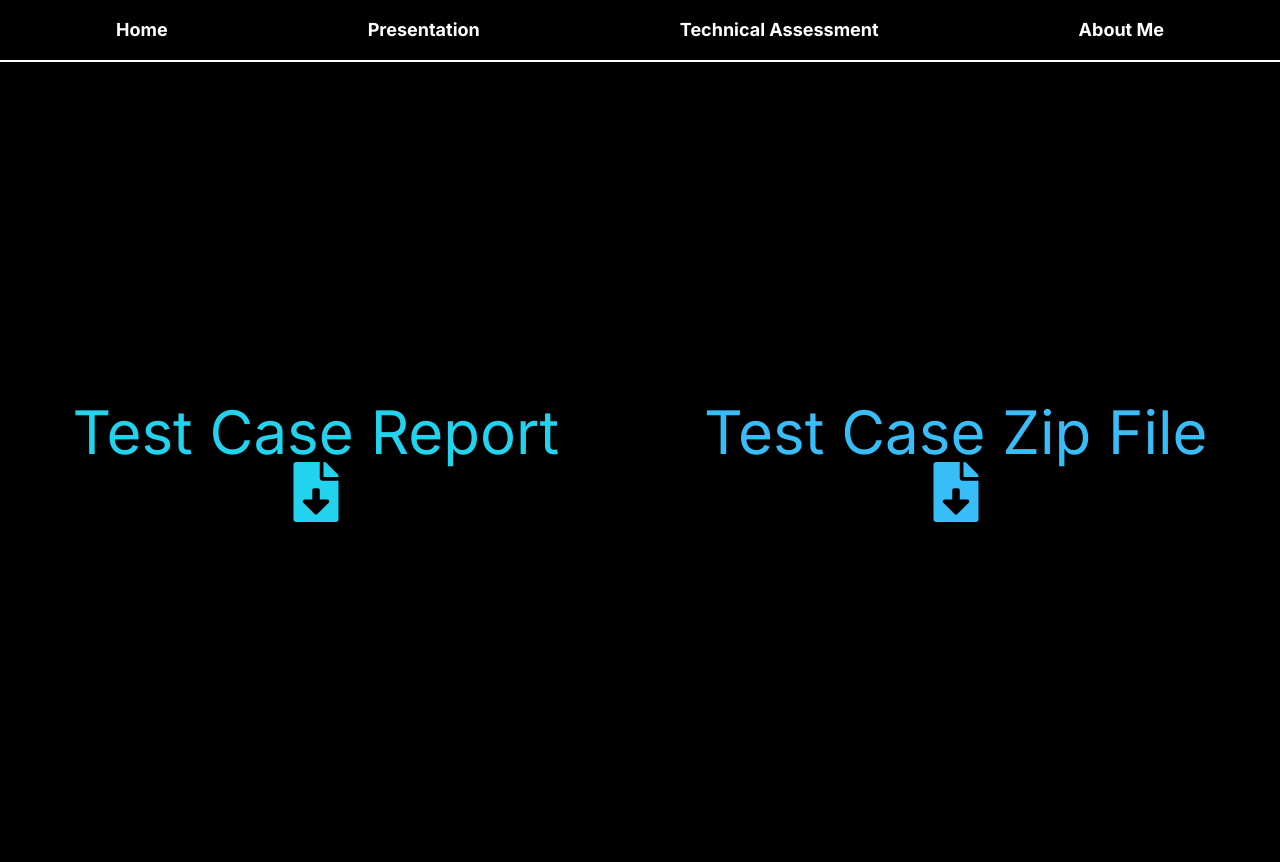
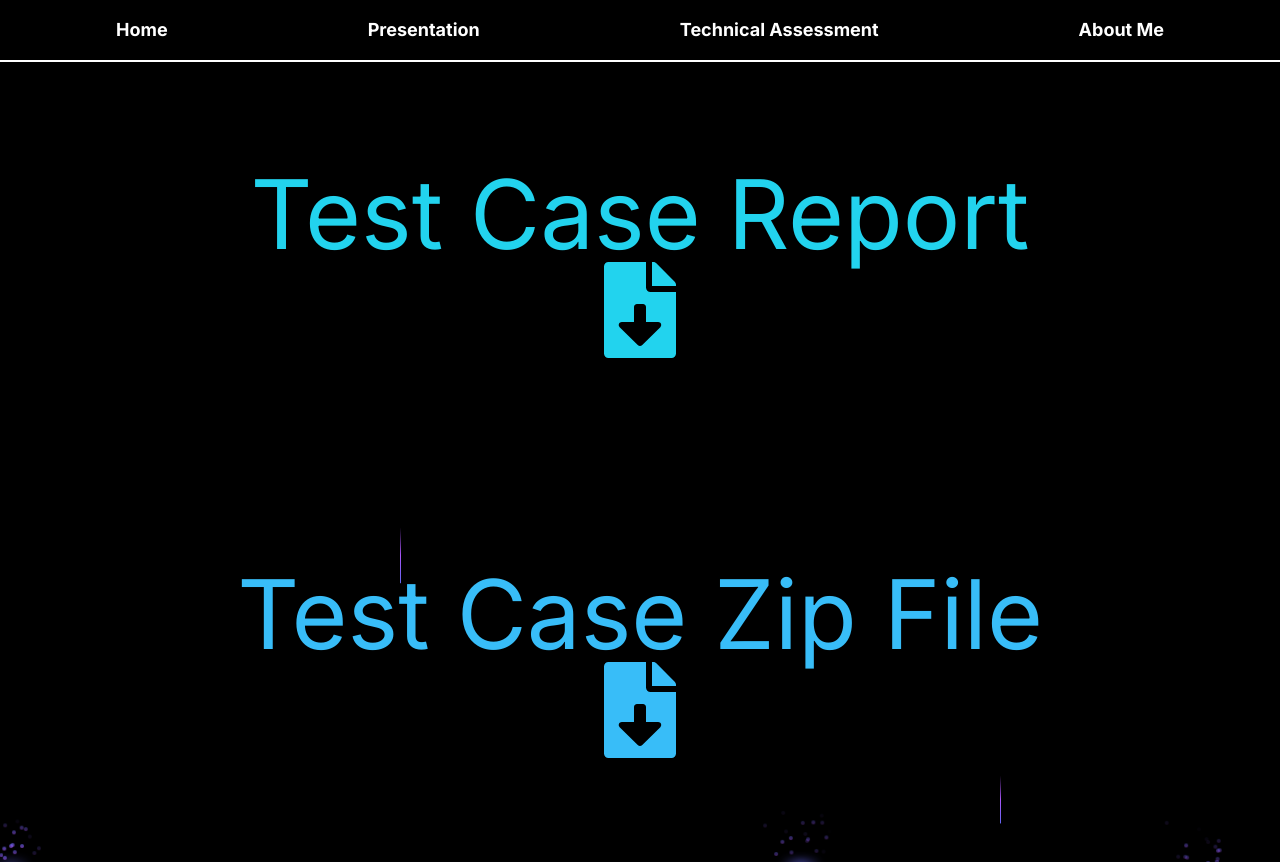
Before and after one commit to nickldimartino/smartbear_presentation, a Next.js app: page /technical-assessment in a window 1280 px wide. Built offline with nearby package versions, Linux system fonts and the light colour scheme.

Commit message:
Styled Technical Assessment Page

```diff
--- a/app/technical-assessment/page.tsx
+++ b/app/technical-assessment/page.tsx
@@ -2,6 +2,7 @@
 import NavBar from "@/components/NavBar";
 import { FaFileDownload } from "react-icons/fa";
 import Link from "next/link";
+import { BackgroundBeamsWithCollision } from "@/components/ui/background-beams-with-collision";
 
 const Page = () => {
   const handleFileDownload = () => {
@@ -17,11 +18,11 @@
   return (
     <div>
       <NavBar />
-      <div className="min-h-screen w-full flex justify-around items-center">
+      <BackgroundBeamsWithCollision className="min-h-screen w-full flex flex-col justify-around items-center">
         <Link
           href="/pdfs/DiMartinoNicholas_TechnicalAssessment_Report.pdf"
           target="_blank"
-          className="text-6xl text-[#22d3ee]"
+          className="text-8xl text-[#22d3ee]"
           rel="noopener noreferrer"
         >
           <span className="flex flex-col items-center">
@@ -31,7 +32,7 @@
         </Link>
         <button
           onClick={handleFileDownload}
-          className="text-6xl text-[#38bdf8]"
+          className="text-8xl text-[#38bdf8]"
           rel="noopener noreferrer"
         >
           <span className="flex flex-col items-center">
@@ -39,7 +40,7 @@
             <FaFileDownload />
           </span>
         </button>
-      </div>
+      </BackgroundBeamsWithCollision>
     </div>
   );
 };
--- /dev/null
+++ b/components/ui/background-beams-with-collision.tsx
@@ -0,0 +1,259 @@
+"use client";
+import { cn } from "@/lib/utils";
+import { motion, AnimatePresence } from "framer-motion";
+import React, { useRef, useState, useEffect } from "react";
+
+export const BackgroundBeamsWithCollision = ({
+  children,
+  className,
+}: {
+  children: React.ReactNode;
+  className?: string;
+}) => {
+  const containerRef = useRef<HTMLDivElement>(null);
+  const parentRef = useRef<HTMLDivElement>(null);
+
+  const beams = [
+    {
+      initialX: 10,
+      translateX: 10,
+      duration: 7,
+      repeatDelay: 3,
+      delay: 2,
+    },
+    {
+      initialX: 600,
+      translateX: 600,
+      duration: 3,
+      repeatDelay: 3,
+      delay: 4,
+    },
+    {
+      initialX: 100,
+      translateX: 100,
+      duration: 7,
+      repeatDelay: 7,
+      className: "h-6",
+    },
+    {
+      initialX: 400,
+      translateX: 400,
+      duration: 5,
+      repeatDelay: 14,
+      delay: 4,
+    },
+    {
+      initialX: 800,
+      translateX: 800,
+      duration: 11,
+      repeatDelay: 2,
+      className: "h-20",
+    },
+    {
+      initialX: 1000,
+      translateX: 1000,
+      duration: 4,
+      repeatDelay: 2,
+      className: "h-12",
+    },
+    {
+      initialX: 1200,
+      translateX: 1200,
+      duration: 6,
+      repeatDelay: 4,
+      delay: 2,
+      className: "h-6",
+    },
+  ];
+
+  return (
+    <div
+      ref={parentRef}
+      className={cn(
+        "h-96 md:h-[40rem] relative flex items-center w-full justify-center overflow-hidden",
+        // h-screen if you want bigger
+        className
+      )}
+    >
+      {beams.map((beam) => (
+        <CollisionMechanism
+          key={beam.initialX + "beam-idx"}
+          beamOptions={beam}
+          containerRef={containerRef}
+          parentRef={parentRef}
+        />
+      ))}
+
+      {children}
+      <div
+        ref={containerRef}
+        className="absolute bottom-0 bg-neutral-100 w-full inset-x-0 pointer-events-none"
+        style={{
+          boxShadow:
+            "0 0 24px rgba(34, 42, 53, 0.06), 0 1px 1px rgba(0, 0, 0, 0.05), 0 0 0 1px rgba(34, 42, 53, 0.04), 0 0 4px rgba(34, 42, 53, 0.08), 0 16px 68px rgba(47, 48, 55, 0.05), 0 1px 0 rgba(255, 255, 255, 0.1) inset",
+        }}
+      ></div>
+    </div>
+  );
+};
+
+const CollisionMechanism = React.forwardRef<
+  HTMLDivElement,
+  {
+    containerRef: React.RefObject<HTMLDivElement>;
+    parentRef: React.RefObject<HTMLDivElement>;
+    beamOptions?: {
+      initialX?: number;
+      translateX?: number;
+      initialY?: number;
+      translateY?: number;
+      rotate?: number;
+      className?: string;
+      duration?: number;
+      delay?: number;
+      repeatDelay?: number;
+    };
+  }
+>(({ parentRef, containerRef, beamOptions = {} }, ref) => {
+  const beamRef = useRef<HTMLDivElement>(null);
+  const [collision, setCollision] = useState<{
+    detected: boolean;
+    coordinates: { x: number; y: number } | null;
+  }>({
+    detected: false,
+    coordinates: null,
+  });
+  const [beamKey, setBeamKey] = useState(0);
+  const [cycleCollisionDetected, setCycleCollisionDetected] = useState(false);
+
+  useEffect(() => {
+    const checkCollision = () => {
+      if (
+        beamRef.current &&
+        containerRef.current &&
+        parentRef.current &&
+        !cycleCollisionDetected
+      ) {
+        const beamRect = beamRef.current.getBoundingClientRect();
+        const containerRect = containerRef.current.getBoundingClientRect();
+        const parentRect = parentRef.current.getBoundingClientRect();
+
+        if (beamRect.bottom >= containerRect.top) {
+          const relativeX =
+            beamRect.left - parentRect.left + beamRect.width / 2;
+          const relativeY = beamRect.bottom - parentRect.top;
+
+          setCollision({
+            detected: true,
+            coordinates: {
+              x: relativeX,
+              y: relativeY,
+            },
+          });
+          setCycleCollisionDetected(true);
+        }
+      }
+    };
+
+    const animationInterval = setInterval(checkCollision, 50);
+
+    return () => clearInterval(animationInterval);
+  }, [cycleCollisionDetected, containerRef]);
+
+  useEffect(() => {
+    if (collision.detected && collision.coordinates) {
+      setTimeout(() => {
+        setCollision({ detected: false, coordinates: null });
+        setCycleCollisionDetected(false);
+      }, 2000);
+
+      setTimeout(() => {
+        setBeamKey((prevKey) => prevKey + 1);
+      }, 2000);
+    }
+  }, [collision]);
+
+  return (
+    <>
+      <motion.div
+        key={beamKey}
+        ref={beamRef}
+        animate="animate"
+        initial={{
+          translateY: beamOptions.initialY || "-200px",
+          translateX: beamOptions.initialX || "0px",
+          rotate: beamOptions.rotate || 0,
+        }}
+        variants={{
+          animate: {
+            translateY: beamOptions.translateY || "1800px",
+            translateX: beamOptions.translateX || "0px",
+            rotate: beamOptions.rotate || 0,
+          },
+        }}
+        transition={{
+          duration: beamOptions.duration || 8,
+          repeat: Infinity,
+          repeatType: "loop",
+          ease: "linear",
+          delay: beamOptions.delay || 0,
+          repeatDelay: beamOptions.repeatDelay || 0,
+        }}
+        className={cn(
+          "absolute left-0 top-20 m-auto h-14 w-px rounded-full bg-gradient-to-t from-indigo-500 via-purple-500 to-transparent",
+          beamOptions.className
+        )}
+      />
+      <AnimatePresence>
+        {collision.detected && collision.coordinates && (
+          <Explosion
+            key={`${collision.coordinates.x}-${collision.coordinates.y}`}
+            className=""
+            style={{
+              left: `${collision.coordinates.x}px`,
+              top: `${collision.coordinates.y}px`,
+              transform: "translate(-50%, -50%)",
+            }}
+          />
+        )}
+      </AnimatePresence>
+    </>
+  );
+});
+
+CollisionMechanism.displayName = "CollisionMechanism";
+
+const Explosion = ({ ...props }: React.HTMLProps<HTMLDivElement>) => {
+  const spans = Array.from({ length: 20 }, (_, index) => ({
+    id: index,
+    initialX: 0,
+    initialY: 0,
+    directionX: Math.floor(Math.random() * 80 - 40),
+    directionY: Math.floor(Math.random() * -50 - 10),
+  }));
+
+  return (
+    <div {...props} className={cn("absolute z-50 h-2 w-2", props.className)}>
+      <motion.div
+        initial={{ opacity: 0 }}
+        animate={{ opacity: 1 }}
+        exit={{ opacity: 0 }}
+        transition={{ duration: 1.5, ease: "easeOut" }}
+        className="absolute -inset-x-10 top-0 m-auto h-2 w-10 rounded-full bg-gradient-to-r from-transparent via-indigo-500 to-transparent blur-sm"
+      ></motion.div>
+      {spans.map((span) => (
+        <motion.span
+          key={span.id}
+          initial={{ x: span.initialX, y: span.initialY, opacity: 1 }}
+          animate={{
+            x: span.directionX,
+            y: span.directionY,
+            opacity: 0,
+          }}
+          transition={{ duration: Math.random() * 1.5 + 0.5, ease: "easeOut" }}
+          className="absolute h-1 w-1 rounded-full bg-gradient-to-b from-indigo-500 to-purple-500"
+        />
+      ))}
+    </div>
+  );
+};
--- a/package.json
+++ b/package.json
@@ -16,6 +16,7 @@
     "clsx": "^2.1.1",
     "framer-motion": "^11.3.31",
     "lucide-react": "^0.436.0",
+    "mini-svg-data-uri": "^1.4.4",
     "next": "14.2.7",
     "react": "^18",
     "react-dom": "^18",
--- a/tailwind.config.ts
+++ b/tailwind.config.ts
@@ -1,4 +1,10 @@
 import type { Config } from "tailwindcss";
+const svgToDataUri = require("mini-svg-data-uri");
+
+const colors = require("tailwindcss/colors");
+const {
+  default: flattenColorPalette,
+} = require("tailwindcss/lib/util/flattenColorPalette");
 
 const config = {
   darkMode: ["class"],
@@ -83,7 +89,31 @@
       },
     },
   },
-  plugins: [require("tailwindcss-animate")],
+  plugins: [
+    require("tailwindcss-animate"),
+    function ({ matchUtilities, theme }: any) {
+      matchUtilities(
+        {
+          "bg-grid": (value: any) => ({
+            backgroundImage: `url("${svgToDataUri(
+              `<svg xmlns="http://www.w3.org/2000/svg" viewBox="0 0 32 32" width="32" height="32" fill="none" stroke="${value}"><path d="M0 .5H31.5V32"/></svg>`
+            )}")`,
+          }),
+          "bg-grid-small": (value: any) => ({
+            backgroundImage: `url("${svgToDataUri(
+              `<svg xmlns="http://www.w3.org/2000/svg" viewBox="0 0 32 32" width="8" height="8" fill="none" stroke="${value}"><path d="M0 .5H31.5V32"/></svg>`
+            )}")`,
+          }),
+          "bg-dot": (value: any) => ({
+            backgroundImage: `url("${svgToDataUri(
+              `<svg xmlns="http://www.w3.org/2000/svg" viewBox="0 0 32 32" width="16" height="16" fill="none"><circle fill="${value}" id="pattern-circle" cx="10" cy="10" r="1.6257413380501518"></circle></svg>`
+            )}")`,
+          }),
+        },
+        { values: flattenColorPalette(theme("backgroundColor")), type: "color" }
+      );
+    },
+  ],
 } satisfies Config;
 
 export default config;
```
Also changed, not shown: 1 other file (tests, documents, lock files or other folders).
